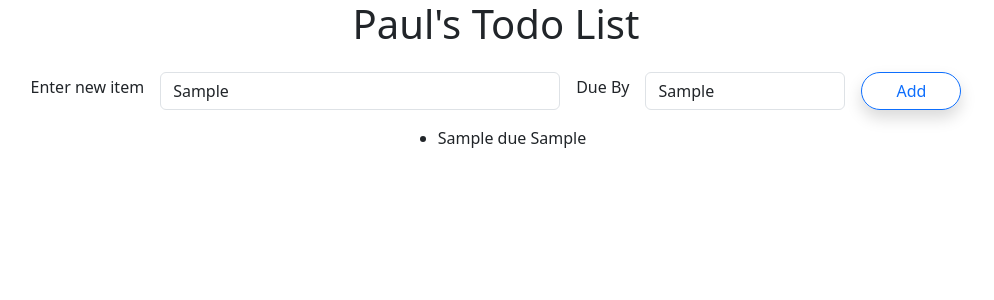
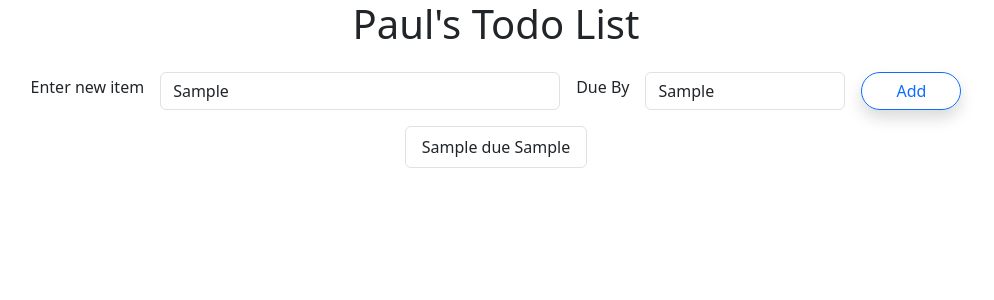
Before and after one commit to paulg44/typescript-weather-app, a React (Create React App) app in the folder my-app/: page /todo in a window 1280 px wide. Both pictures are taken after typing "Sample", "Sample" into the empty fields and a click on the button "Add". Shown: the top 300 px of the page, without its empty margins (144-1138 px from the left). Built offline with nearby package versions, Linux system fonts and the light colour scheme; the HTML template or start-up script is replaced by a standard one.

Commit message:
add ListGroup from bootstrap for list items

```diff
--- a/my-app/src/TodoApp/TodoList.tsx
+++ b/my-app/src/TodoApp/TodoList.tsx
@@ -1,5 +1,5 @@
 // Component to for list items to render
-// import { ListGroup } from "react-bootstrap";
+import { ListGroup } from "react-bootstrap";
 
 type TodoListProps = {
   input: string;
@@ -9,20 +9,13 @@ type TodoListProps = {
 
 function TodoList({ addTodo }: TodoListProps) {
   return (
-    <div>
-      {/* <ListGroup>
-        <ListGroup.Item>Item 1</ListGroup.Item>
-        <ListGroup.Item>Item 2</ListGroup.Item>
-        <ListGroup.Item>Item 3</ListGroup.Item>
-      </ListGroup> */}
-      <ul>
-        {addTodo.map((todo) => (
-          <li
-            key={`${todo.input} due ${todo.date}`}
-          >{`${todo.input} due ${todo.date}`}</li>
-        ))}
-      </ul>
-    </div>
+    <ListGroup>
+      {addTodo.map((todo) => (
+        <ListGroup.Item
+          key={`${todo.input} due ${todo.date}`}
+        >{`${todo.input} due ${todo.date}`}</ListGroup.Item>
+      ))}
+    </ListGroup>
   );
 }
 
```
